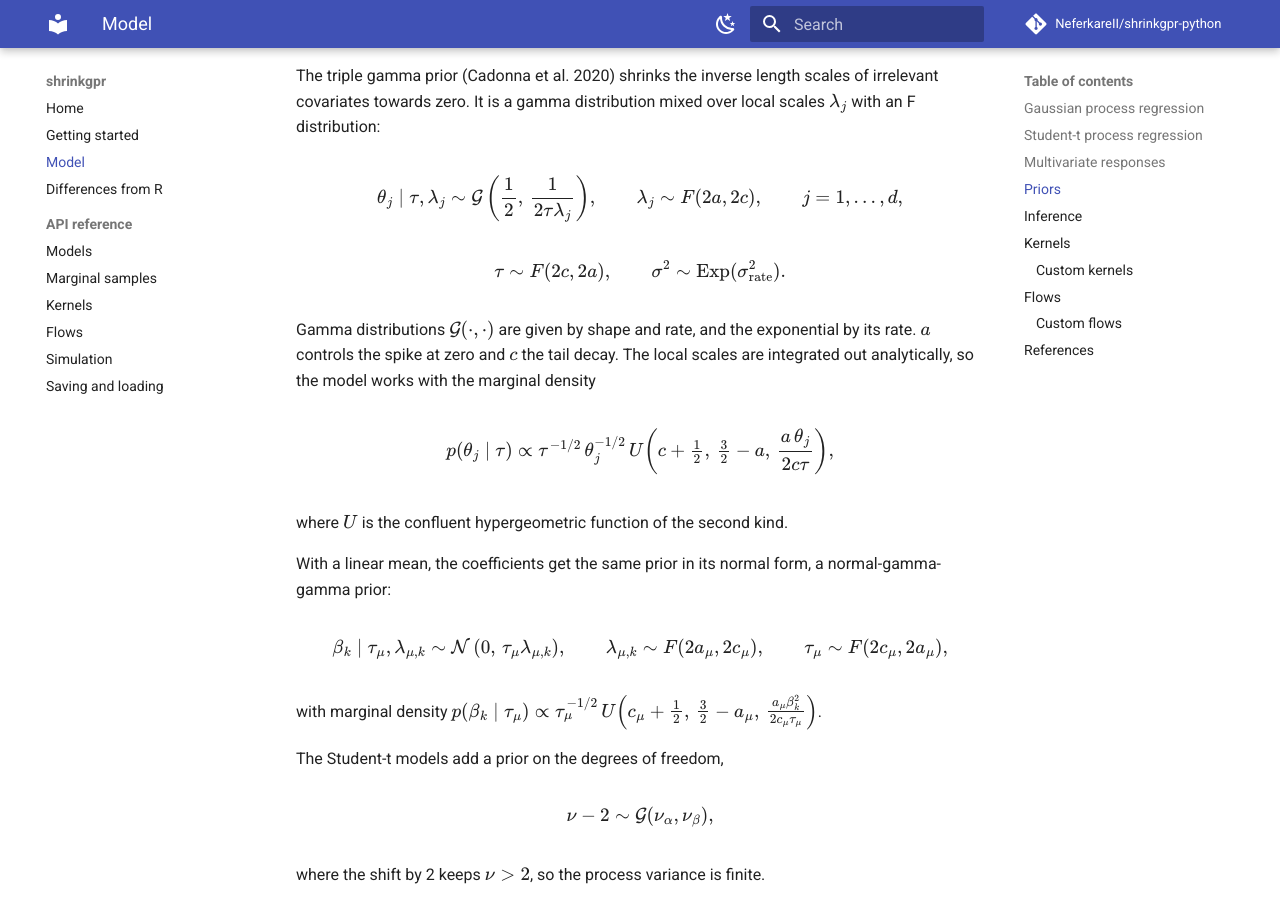
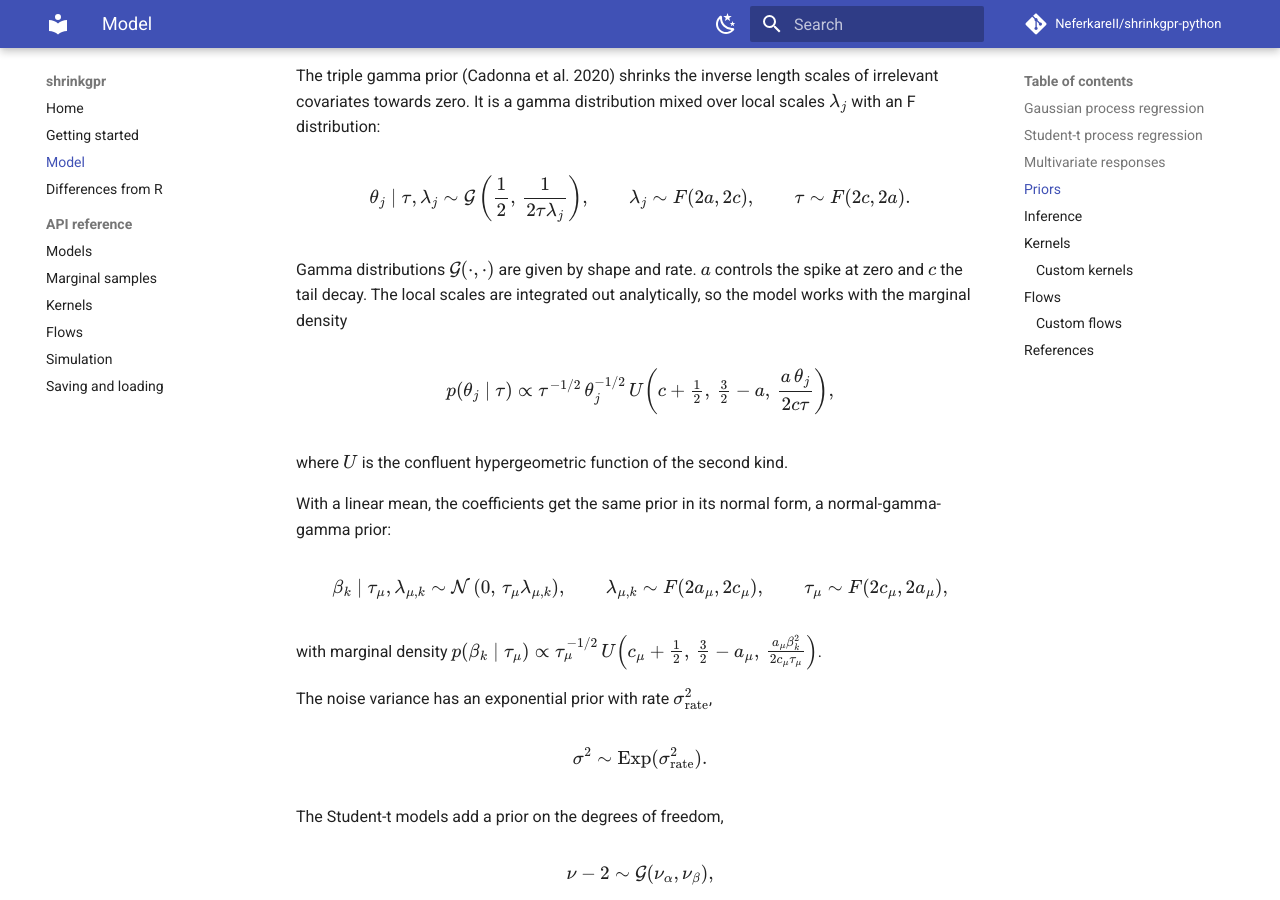
Before and after one commit to NeferkareII/shrinkgpr-python, an MkDocs documentation site: the page built from docs/model.md, in a window 1280 px wide and 900 px high, scrolled down 2034 px. Built offline with MkDocs 1.6.1 and Material for MkDocs 9.7.7, drawn with Linux system fonts in a browser that asks for light colours; comment, search, counter and statistics services are not loaded; part of the change alters nothing that is shown.

Commit message:
Tidy the priors section of the model page
Give the prior on sigma2 its own paragraph before the prior on nu, drop
the index range from the theta formula to match beta, and split the
multivariate prior formula over two lines.

Co-Authored-By: Claude Opus 5.5 <noreply@anthropic.com>

```diff
--- a/docs/model.md
+++ b/docs/model.md
@@ -99,16 +99,12 @@ mixed over local scales $\lambda_j$ with an F distribution:
 
 $$
 \theta_j \mid \tau, \lambda_j \sim \mathcal{G}\left(\frac{1}{2},\, \frac{1}{2 \tau \lambda_j}\right), \qquad
-\lambda_j \sim F(2a, 2c), \qquad j = 1, \ldots, d,
+\lambda_j \sim F(2a, 2c), \qquad
+\tau \sim F(2c, 2a).
 $$
 
-$$
-\tau \sim F(2c, 2a), \qquad
-\sigma^2 \sim \mathrm{Exp}(\sigma^2_\mathrm{rate}).
-$$
-
-Gamma distributions $\mathcal{G}(\cdot, \cdot)$ are given by shape and rate,
-and the exponential by its rate. $a$ controls the spike at zero and $c$ the
+Gamma distributions $\mathcal{G}(\cdot, \cdot)$ are given by shape and rate.
+$a$ controls the spike at zero and $c$ the
 tail decay. The local scales are integrated out analytically, so the model
 works with the marginal density
 
@@ -132,6 +128,12 @@ with marginal density
 $p(\beta_k \mid \tau_\mu) \propto \tau_\mu^{-1/2}\,
 U\!\left(c_\mu + \tfrac{1}{2},\, \tfrac{3}{2} - a_\mu,\, \frac{a_\mu \beta_k^2}{2 c_\mu \tau_\mu}\right)$.
 
+The noise variance has an exponential prior with rate $\sigma^2_\mathrm{rate}$,
+
+$$
+\sigma^2 \sim \mathrm{Exp}(\sigma^2_\mathrm{rate}).
+$$
+
 The Student-t models add a prior on the degrees of freedom,
 
 $$
@@ -143,10 +145,12 @@ where the shift by 2 keeps $\nu > 2$, so the process variance is finite.
 The multivariate models add priors on $\Omega = S D S$:
 
 $$
+\begin{gathered}
 D \sim \mathrm{LKJ}(\eta), \qquad
-s_m \mid \tau_\Omega, \lambda_{\Omega,m} \sim \mathcal{G}\left(\frac{1}{2},\, \frac{1}{2 \tau_\Omega \lambda_{\Omega,m}}\right), \qquad
+s_m \mid \tau_\Omega, \lambda_{\Omega,m} \sim \mathcal{G}\left(\frac{1}{2},\, \frac{1}{2 \tau_\Omega \lambda_{\Omega,m}}\right), \\
 \lambda_{\Omega,m} \sim F(2a_\Omega, 2c_\Omega), \qquad
 \tau_\Omega \sim F(2c_\Omega, 2a_\Omega),
+\end{gathered}
 $$
 
 for $m = 1, \ldots, M$. Since the product of the scales is fixed to 1, only
```
